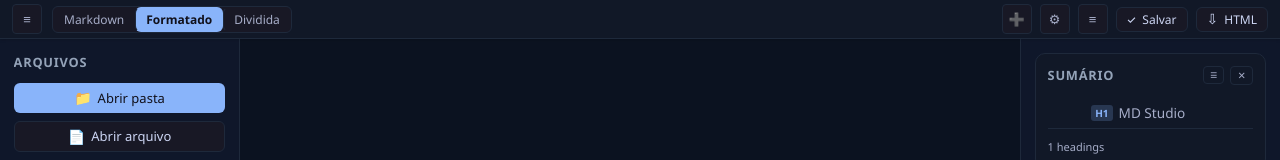
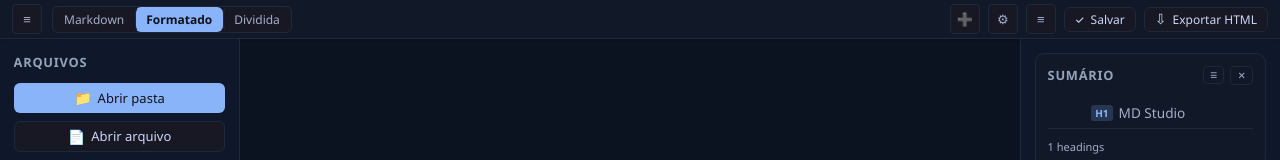
Before and after one commit to elzobrito/md-studio, a React (Vite) app: page / in a window 1280 px wide. Shown: the top 160 px of the page. Built offline with nearby package versions, Linux system fonts and the light colour scheme.

Commit message:
style(header): display full 'Exportar HTML' label on export button

```diff
--- a/src/components/header/ExportHtmlButton.tsx
+++ b/src/components/header/ExportHtmlButton.tsx
@@ -21,7 +21,7 @@ export function ExportHtmlButton({ onExport, disabled }: Props) {
         </span>
       }
     >
-      <span>HTML</span>
+      <span>Exportar HTML</span>
     </Button>
   );
 }
```
